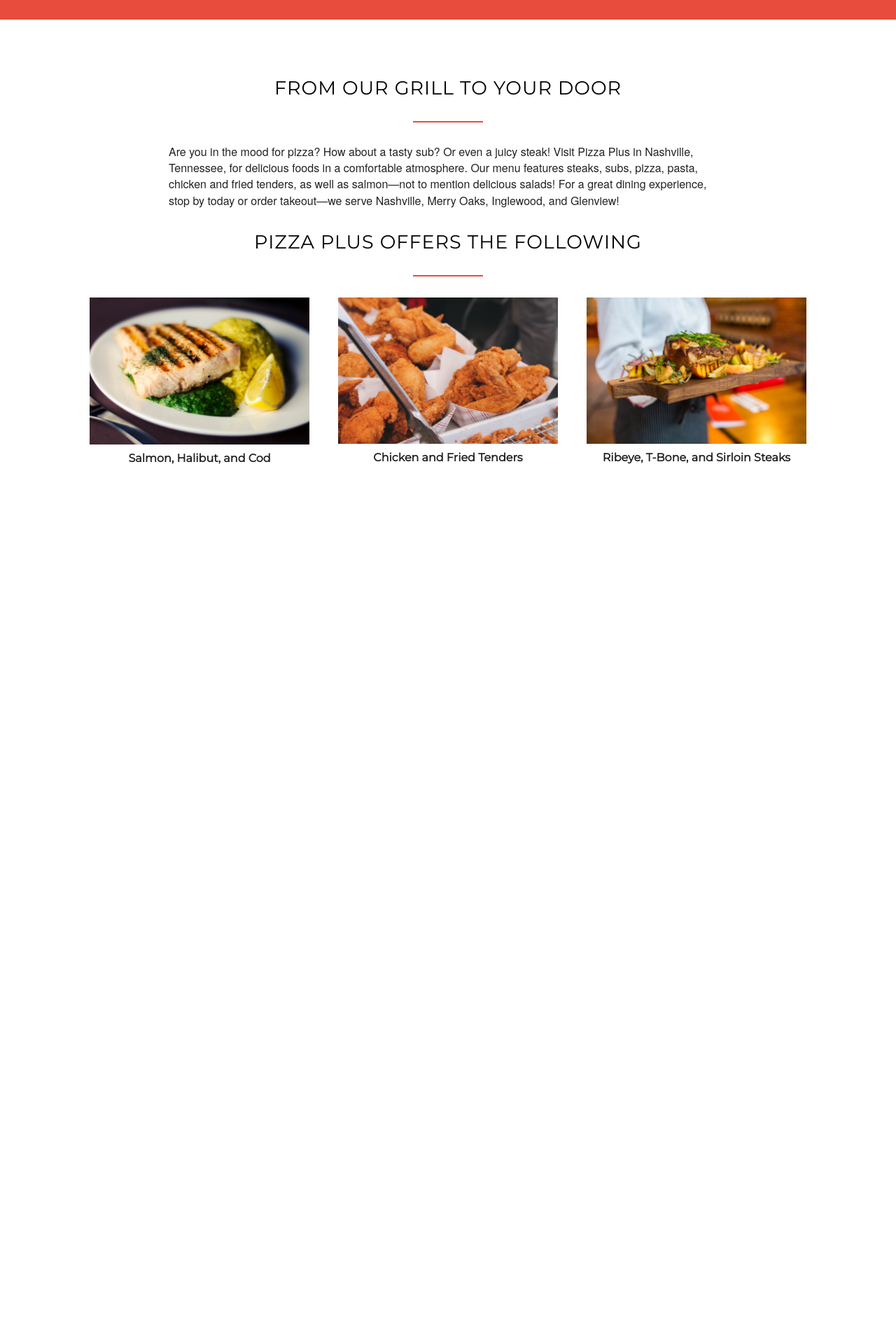
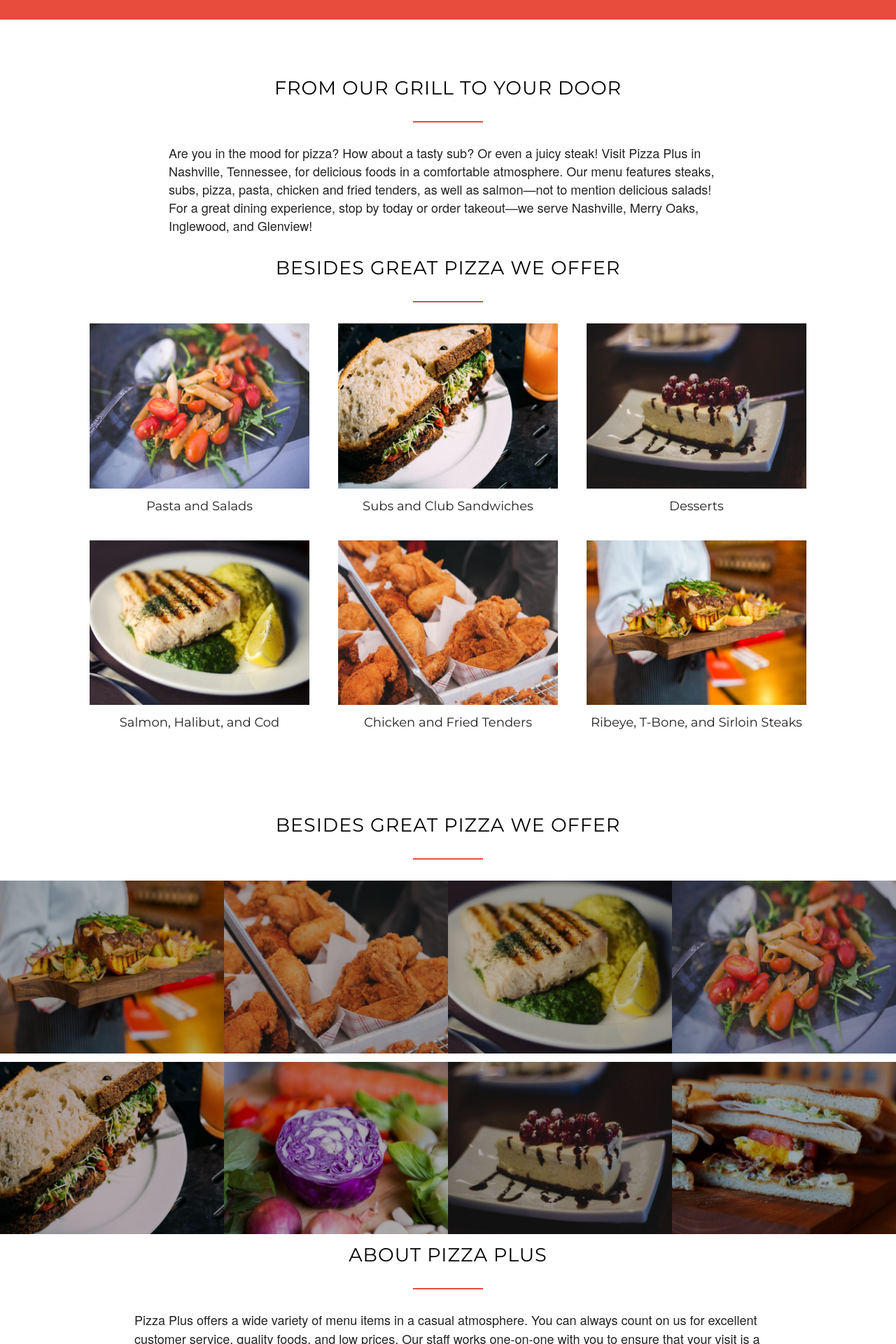
Before and after one commit to tflem/pizza_plus, a PHP site: page /index.html in a window 1280 px wide. Shown: the part 801-2721 px from the top of the page at 70% size. Before the commit the page ends 1464 px from the top, so only its background shows below. Run offline with PHP 8.4, Linux system fonts and the light colour scheme.

Commit message:
Add about us info and menu images

```diff
--- a/index.html
+++ b/index.html
@@ -34,7 +34,6 @@
         <a class="company-name" href="index.html"><h1><em>Pizza Plus</em></h1></a>
         <ul class="main-nav">
           <li><a href="#">Menu Items</a></li>
-                        <li><a href="#">Services</a></li>
           <li><a href="#">About Us</a></li>
           <li><a href="#">Contact Us</a></li>
         </ul>
@@ -46,14 +45,12 @@
       <a class="btn btn-full" href="#">Let's Eat</a>
       <a class="btn btn-ghost" href="#">Learn More</a>
     </div>
-
   </header>
   <div class="divider">
     <div class="container">
       <div class="row">
         <br/>
       </div>
-
     </div>
   </div>
 
@@ -63,25 +60,104 @@
   <section class="introduction">
     <div class="row">
       <h3>From Our Grill to Your Door</h3>
-                        <p class="company-intro">Are you in the mood for pizza? How about a tasty sub? Or even a juicy steak! Visit Pizza Plus in Nashville, Tennessee, for delicious foods in a comfortable atmosphere. Our menu features steaks, subs, pizza, pasta, chicken and fried tenders, as well as salmon—not to mention delicious salads! For a great dining experience, stop by today or order takeout—we serve Nashville, Merry Oaks, Inglewood, and Glenview!</p>
+      <p class="company-intro">Are you in the mood for pizza? How about a tasty sub?
+        Or even a juicy steak! Visit Pizza Plus in Nashville, Tennessee, for delicious foods in a comfortable atmosphere.
+        Our menu features steaks, subs, pizza, pasta, chicken and fried tenders, as well as salmon—not to mention delicious salads!
+        For a great dining experience, stop by today or order takeout—we serve Nashville, Merry Oaks, Inglewood, and Glenview!</p>
     </div>
-                <h3>Pizza Plus Offers The Following</h3>
+      <h3>Besides Great Pizza We Offer</h3>
       <div class="container">
+        <div class="row">
+          <div class="four columns menu box">
+            <img src="resources/img/salad.jpg" />
+            <p class="menu-items">Pasta and Salads</p>
+          </div>
+          <div class="four columns menu">
+            <img src="resources/img/salad-sandwich.jpg" />
+            <p class="menu-items">Subs and Club Sandwiches</p>
+          </div>
+          <div class="four columns menu">
+            <img src="resources/img/dessert.jpg" />
+            <p class="menu-items">Desserts</p>
+          </div>
+        </div>
         <div class="row">
           <div class="four columns menu">
             <img src="resources/img/salmon.jpg" />
-                            <p class="menu-items"><strong>Salmon, Halibut, and Cod</strong></p>
+            <p class="menu-items">Salmon, Halibut, and Cod</p>
           </div>
           <div class="four columns menu">
             <img src="resources/img/chicken.jpg" />
-                            <p class="menu-items"><strong>Chicken and Fried Tenders</strong></p>
+            <p class="menu-items">Chicken and Fried Tenders</p>
           </div>
           <div class="four columns menu">
-                            <img src="resources/img/steak.jpeg" />
-                            <p class="menu-items"><strong>Ribeye, T-Bone, and Sirloin Steaks</strong></p>
+            <img src="resources/img/steak.jpg" />
+            <p class="menu-items">Ribeye, T-Bone, and Sirloin Steaks</p>
           </div>
         </div>
       </div>
     </section>
+
+    <!-- Menu Items -->
+
+    <section class="section-food">
+      <h3>Besides Great Pizza We Offer</h3>
+      <ul class="menu-showcase">
+        <li>
+          <figure class="meal-image">
+            <img src="resources/img/steak.jpg" alt="Sirloin steak being served">
+          </figure>
+        </li>
+        <li>
+          <figure class="meal-image">
+            <img src="resources/img/chicken.jpg" alt="Fried chicken">
+          </figure>
+        </li>
+        <li>
+          <figure class="meal-image">
+            <img src="resources/img/salmon.jpg" alt="Salmon with sauces and lemon slice">
+          </figure>
+        </li>
+        <li>
+          <figure class="meal-image">
+            <img src="resources/img/salad.jpg" alt="Pasta salad">
+          </figure>
+        </li>
+      </ul>
+      <br/>
+      <ul class="menu-showcase">
+        <li>
+          <figure class="meal-image">
+            <img src="resources/img/salad-sandwich.jpg" alt="Veggie salad on plate">
+          </figure>
+        </li>
+        <li>
+          <figure class="meal-image">
+            <img src="resources/img/vegetables.jpg" alt="Cabbage, potatoes, and carrots">
+          </figure>
+        </li>
+        <li>
+          <figure class="meal-image">
+            <img src="resources/img/dessert.jpg" alt="Chocolate cheesecake on a plate">
+          </figure>
+        </li>
+        <li>
+          <figure class="meal-image">
+            <img src="resources/img/sandwiches.jpg" alt="Blt sandwich on a cutting board">
+          </figure>
+        </li>
+      </ul>
+    </section>
+
+    <!-- About Us -->
+
+    <section class="about-us">
+      <h3>About Pizza Plus</h3>
+      Pizza Plus offers a wide variety of menu items in a casual atmosphere.
+      You can always count on us for excellent customer service, quality foods, and low prices.
+      Our staff works one-on-one with you to ensure that your visit is a pleasant one.
+      For fantastic steaks, subs, and pizza, contact us today—we're conveniently located near Interstate 24 behind KFC™, so come see us!
+
+
   </body>
   </html>
--- a/resources/css/style.css
+++ b/resources/css/style.css
@@ -81,7 +81,11 @@
     margin-left: 15%;
 }
 
-
+.about-us {
+  line-height: 145%;
+  width: 70%;
+  margin-left: 15%;
+}
 
 /* ------ Buttons ------ */
 
@@ -152,7 +156,6 @@
     margin-top: 20px;
     font-family: 'Montserrat';
     text-decoration: none;
-
 }
 
 .main-nav {
@@ -183,8 +186,43 @@
     border-bottom: 2px solid #E74C3C;
 }
 
-.introduction p {
-    font-size: 16px;
+/* -------------------------------------------- */
+/* Menu Items */
+/* -------------------------------------------- */
+
+.section-food {
+    padding: 0;
+}
+
+.menu-showcase {
+    list-style: none;
+    width: 100%;
+}
+
+.menu-showcase li {
+    display: block;
+    float: left;
+    width: 25%;
+}
+
+.meal-image {
+    width: 100%;
+    margin: 0;
+    overflow: hidden;
+    background-color: #000;
+}
+
+.meal-image img {
+    opacity: 0.7;
+    width: 100%;
+    height: auto;
+    transform: scale(1.15);
+    transition: transform 0.5s, opacity 0.5s;
+}
+
+.meal-image img:hover {
+    opacity: 1;
+    transform: scale(1.03);
 }
 
 .divider {
@@ -198,8 +236,7 @@
 }
 
 .menu-items {
+    padding: 4px 0;
     text-align: center;
     font-family: 'Montserrat', sans-serif;
-
-
 }
```
Also changed, not shown: resources/img/chicken.jpg, resources/img/dessert.jpg (added), resources/img/salad-sandwich.jpg (added), resources/img/salad.jpg (added), resources/img/salmon.jpg, resources/img/sandwiches.jpg (added), resources/img/steak.jpeg (deleted), resources/img/steak.jpg (added), resources/img/vegetables.jpg (added). Lines whose indentation alone changed are shown as unchanged.
